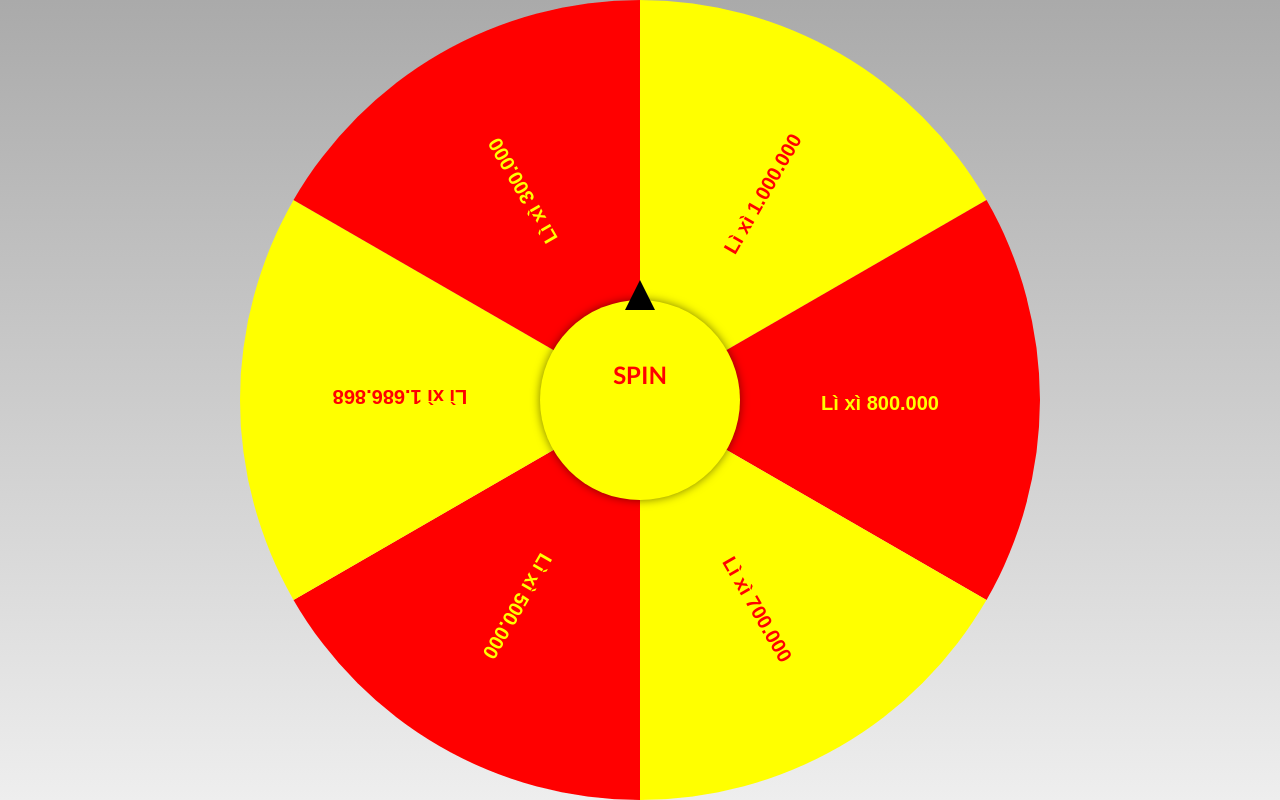
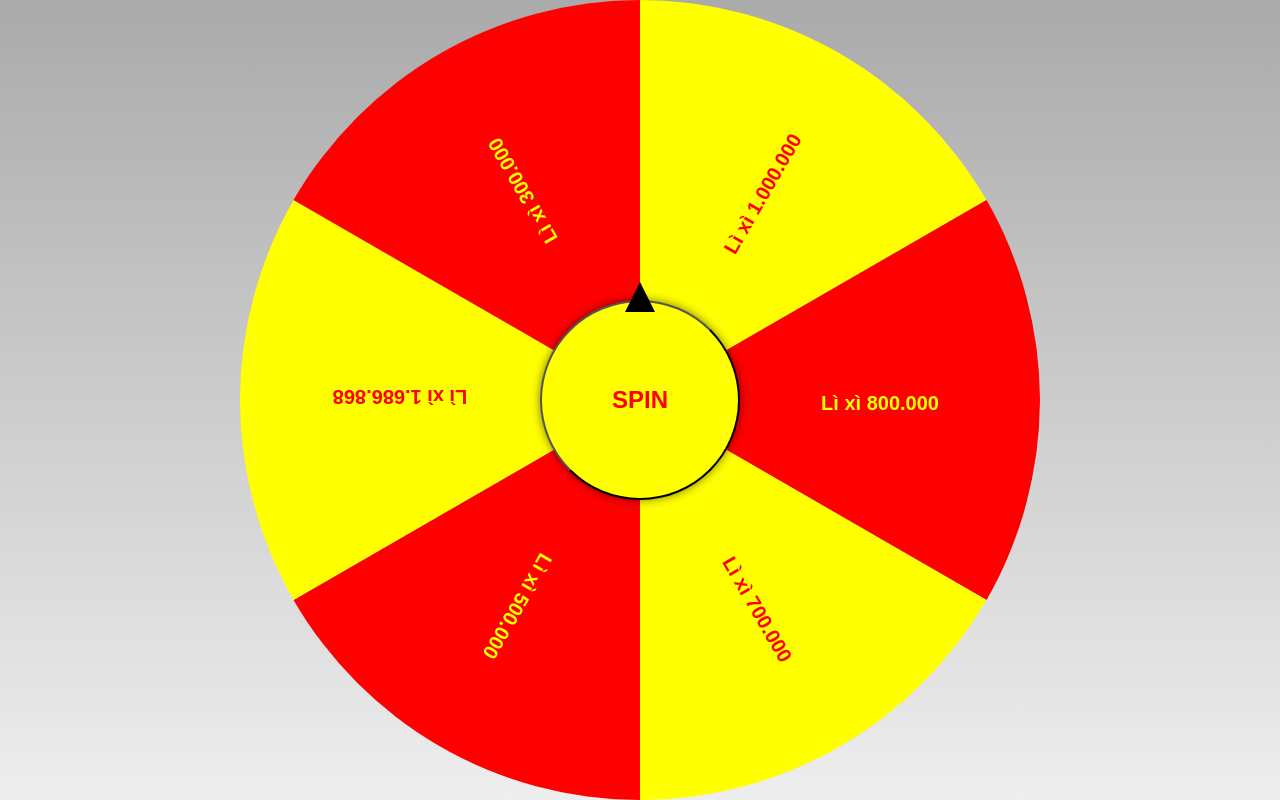
Before and after one commit to VenusEnglishCenter/lucky-wheel-2025-ve1, a plain HTML site: page index.html in a window 1280 px wide. Drawn offline with Linux system fonts and the light colour scheme.

Commit message:
Update index.html

```diff
--- a/index.html
+++ b/index.html
@@ -11,12 +11,9 @@
 
   <body>
     <div id="spin_the_wheel">
-      <canvas id="wheel" width="800" height="800"></canvas>
-      <div id="spin">
-        <SPAN>SPIN</SPAN>
-        <img src="/Venus flag-new-1.png" alt="" class="logo">
-      </div>
-    </div>
+    <canvas id="wheel" width="800" height="800"></canvas>
+    <button id="spin">SPIN</button>
+    <div id="result"></div>
     <script defer src="index.js"></script>
   </body>
 </html>
```
